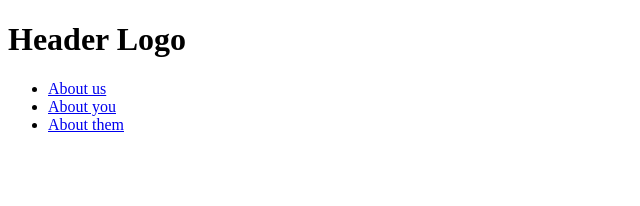
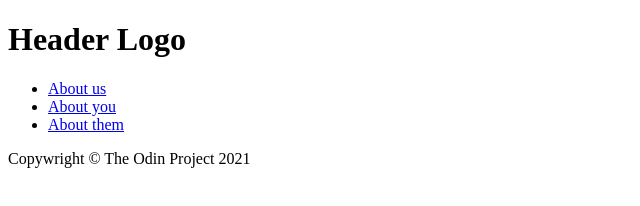
Before and after one commit to Oreus-F/Landing-project, a plain HTML site: page index.html in a window 1280 px wide. Shown: the whole page, without its empty margins (0-640 px from the left). Drawn offline with Linux system fonts and the light colour scheme.

Commit message:
Set up footer in html

```diff
--- a/index.html
+++ b/index.html
@@ -16,6 +16,11 @@
     </ul>
 </div>
 
+
+<div class="footer">
+    <p class="copywright">Copywright &#169 The Odin Project 2021</p>
+</div>
+
 </body>
 
 </html>
```
